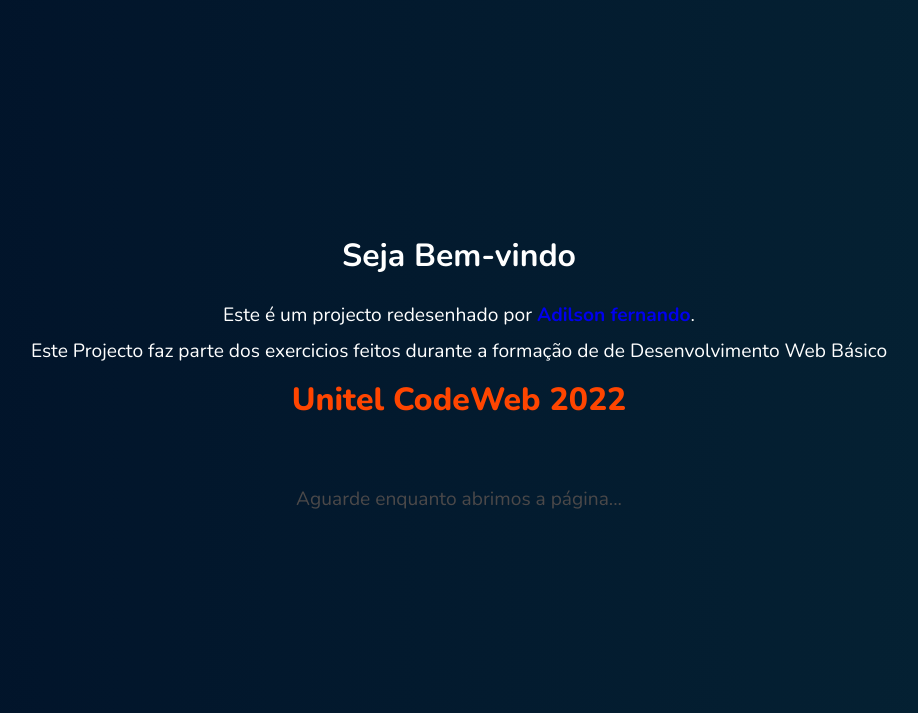
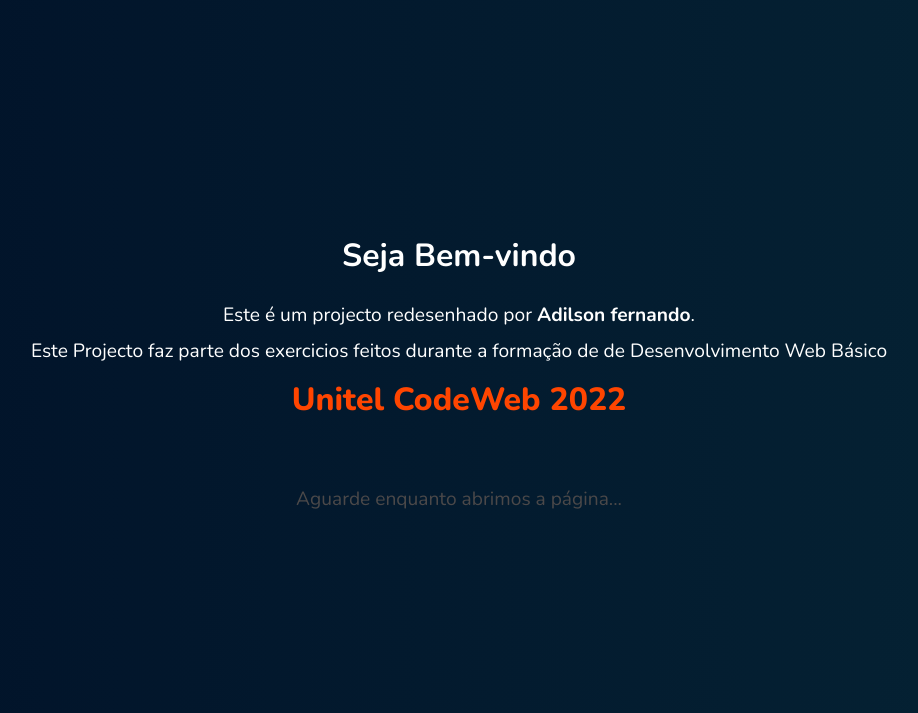
Before and after one commit to adilsonWeb/FrontBox, a plain HTML site: page index.html in a window 1280 px wide. Shown: the part 86-799 px from the top of the page, without its empty margins (181-1099 px from the left). Drawn offline with nearby package versions, Linux system fonts and the light colour scheme; files whose address does not match are found by name.

Commit message:
Removendo alguns bugs

```diff
--- a/StyleSheet/style.css
+++ b/StyleSheet/style.css
@@ -14,6 +14,7 @@
 }
 a{
     cursor: hand;
+    color: white;
 }
 body,h1,h2,p,a,input, button{
     font-family: var(--fontNunito);
@@ -71,6 +72,7 @@
     text-align: center;
     margin: 50px auto;
     word-wrap: wrap;
+    line-height: 1;
 }
 .subtitle{
 
@@ -111,13 +113,17 @@
     width: 100%;
 }
 .about .conteudo{
-    width: 70%;
+    width: 70vw;
     margin: 10px auto;
     display: flex;
+    flex-direction: row;
     flex: 1 1 200px;
     flex-wrap: wrap;
    justify-content: space-evenly;
     align-items: center;
+}
+.about .conteudo p{
+    width: 50vh;
 }
 
 .artigo{
--- a/index.html
+++ b/index.html
@@ -49,7 +49,7 @@
 </header>
 <main class="center-local">
     <section class="sect1">
-        <h1>Aprenda a programar, um projecto por vez!</h1>
+        <h1>Aprenda a programar,<br> um projecto por vez!</h1>
     </section>
 <section class="about">
     <hr class="line">
@@ -63,8 +63,8 @@
             Lorem, ipsum dolor sit amet consectetur adipisicing elit. Labore quibusdam eligendi totam. Magnam nulla soluta modi ullam, voluptates aliquam, possimus fugiat, nam doloribus dolor iusto dolorum debitis. Nobis, natus culpa.
 
         </p>
-    </article>
-    <img src="./img/somos.png" alt="gatinho programador">
+        </article>
+        <img src="./img/somos.png" alt="gatinho programador">
     </div>
 </section>
 <!-- section cursos -->
```
